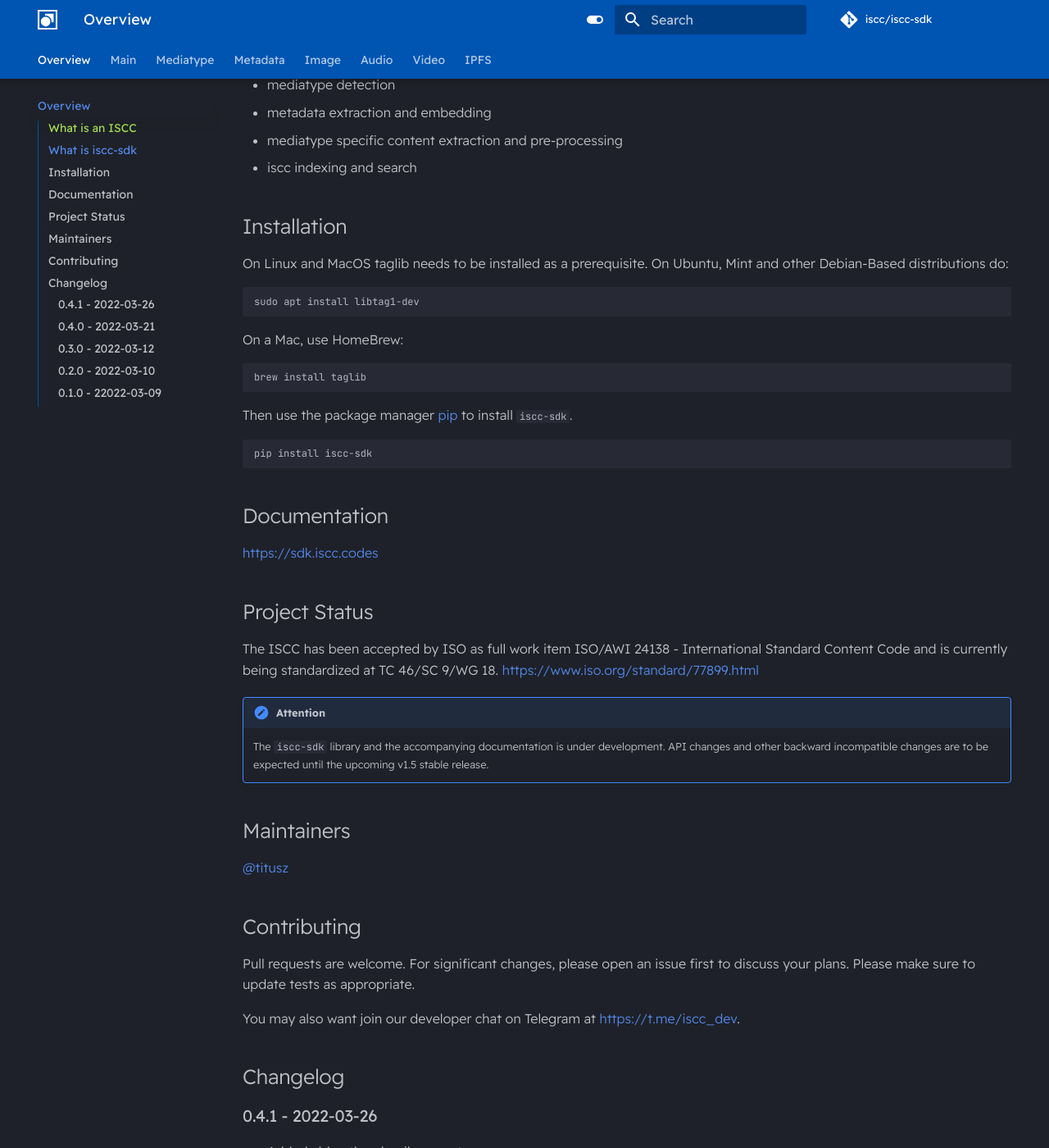
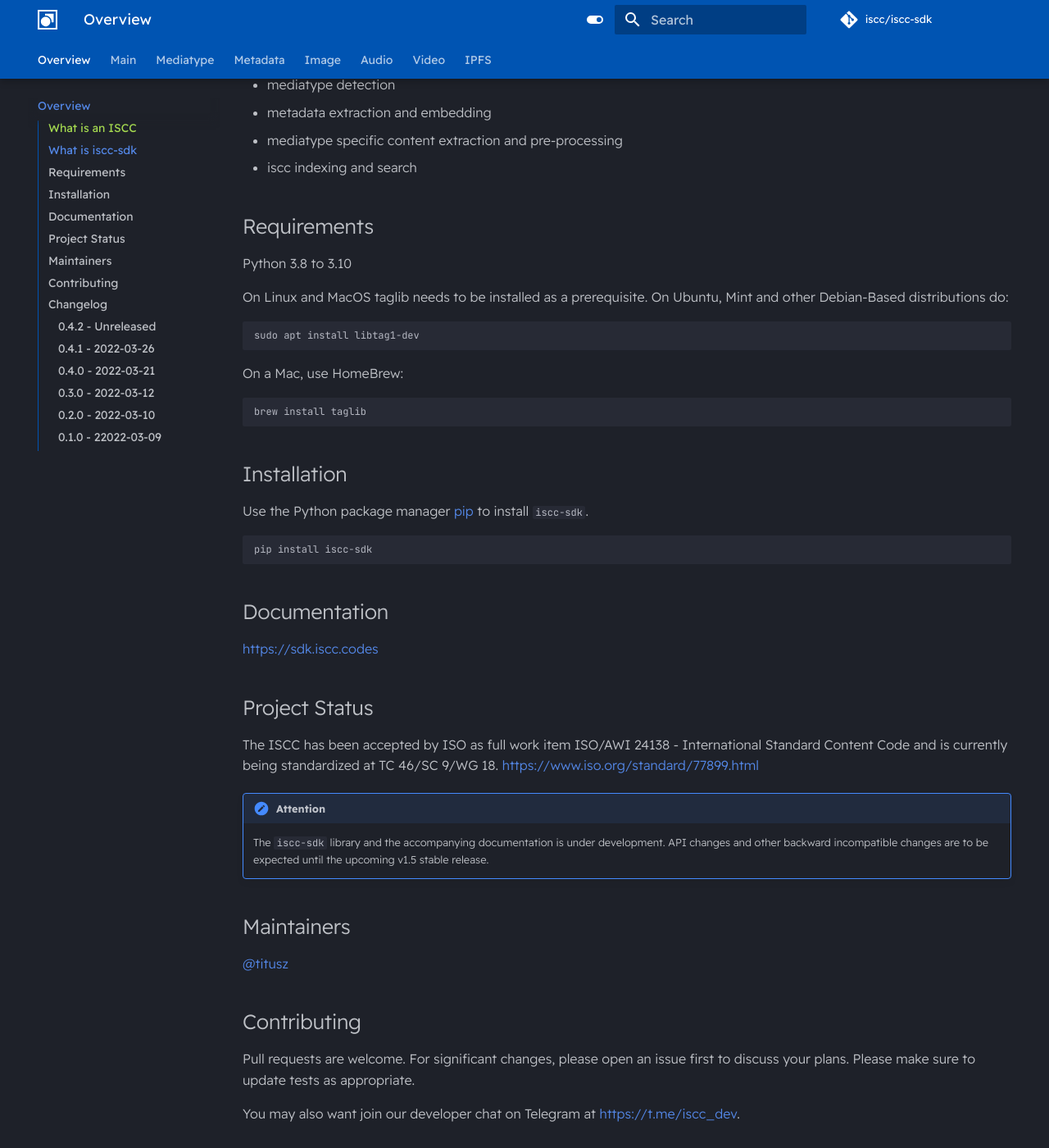
Before and after one commit to iscc/iscc-sdk, an MkDocs documentation site: the page built from docs/index.md, in a window 1280 px wide and 1400 px high, scrolled down 717 px. Shown: the whole window at 82% size. Built offline with MkDocs 1.6.1 and Material for MkDocs 9.7.7, drawn with Linux system fonts in a browser that asks for light colours; comment, search, counter and statistics services are not loaded; some of the changed text lies outside the part shown.

Commit message:
Prepare next development iteration v0.4.2

````diff
--- a/docs/index.md
+++ b/docs/index.md
@@ -25,7 +25,9 @@
 - mediatype specific content extraction and pre-processing
 - iscc indexing and search
 
-## Installation
+## Requirements
+
+Python 3.8 to 3.10
 
 On Linux and MacOS taglib needs to be installed as a prerequisite.
 On Ubuntu, Mint and other Debian-Based distributions do:
@@ -40,7 +42,9 @@
 brew install taglib
 ```
 
-Then use the package manager [pip](https://pip.pypa.io/en/stable/) to install `iscc-sdk`.
+## Installation
+
+Use the Python package manager [pip](https://pip.pypa.io/en/stable/) to install `iscc-sdk`.
 
 ```bash
 pip install iscc-sdk
@@ -71,6 +75,9 @@
 
 ## Changelog
 
+### 0.4.2 - Unreleased
+- Updated dependencies
+
 ### 0.4.1 - 2022-03-26
 - Added video thumbnail support
 - Added support for IPFS wrap-with-directory
````
Also changed, not shown: README.md (+9 -2 lines), 1 other file.
